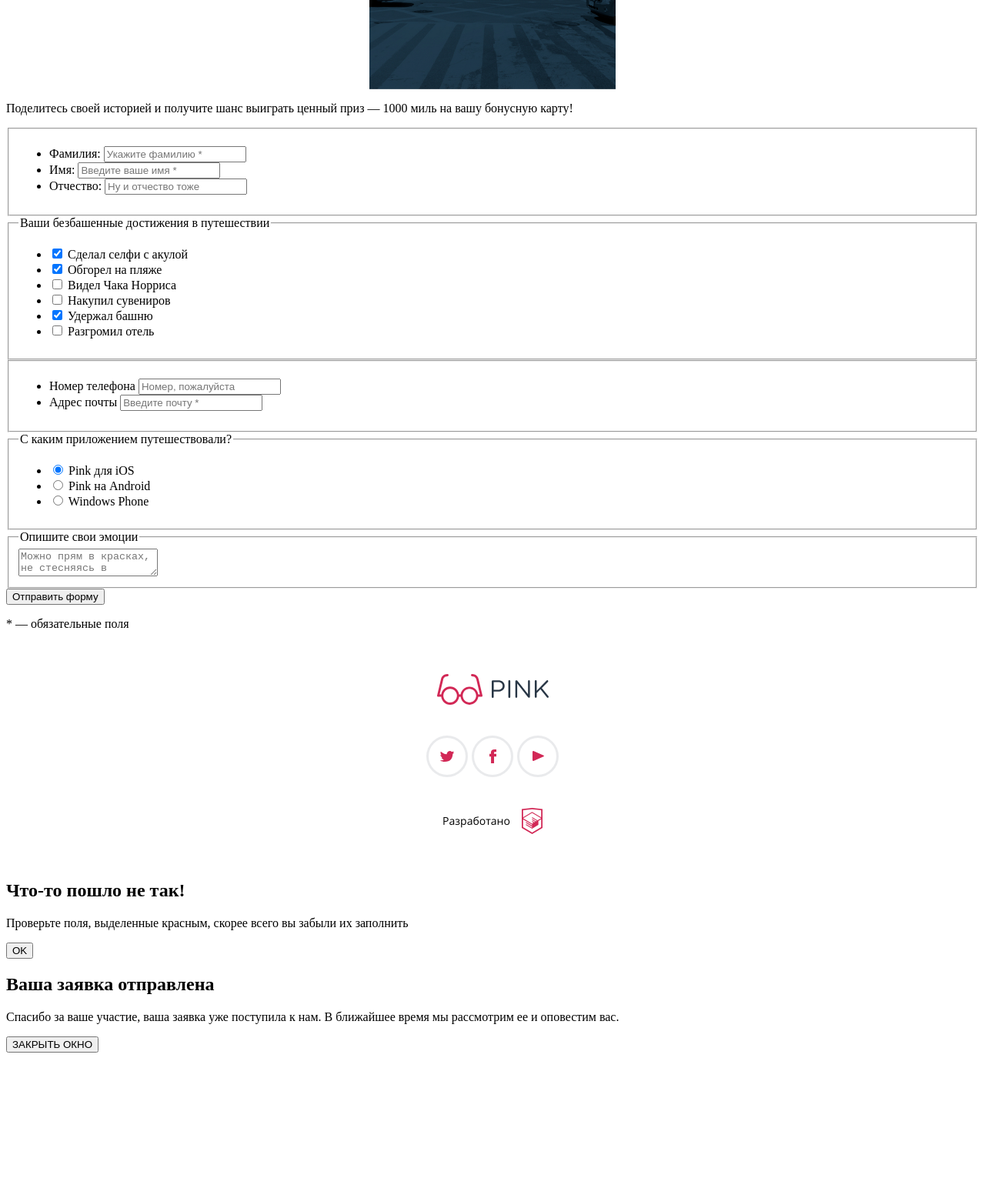
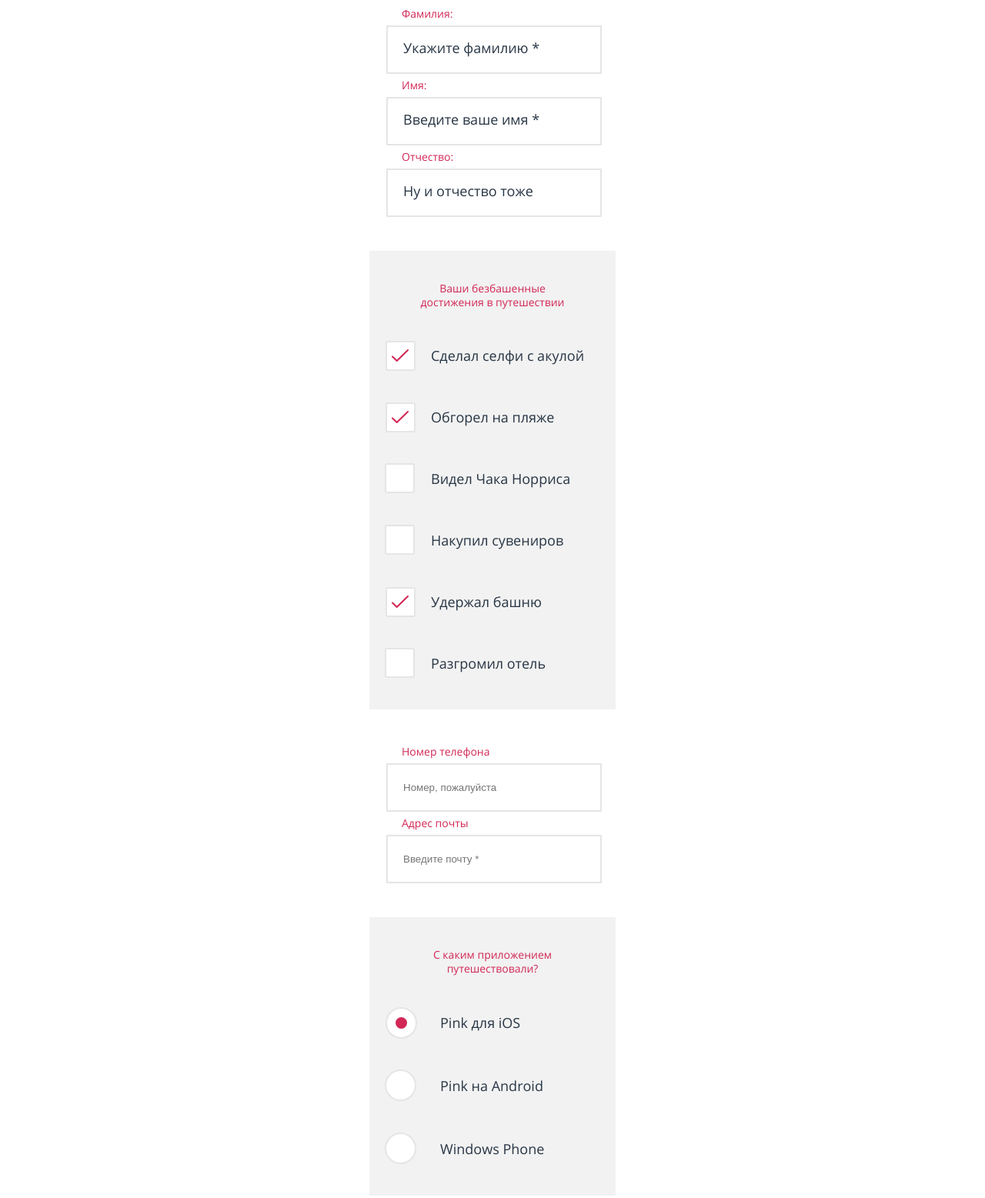
Before and after one commit to Valstarg/1728381-pink-22, a website: page source/form.html in a window 1280 px wide. Shown: the part 354-1911 px from the top of the page at 77% size. Before the commit the page ends 1730 px from the top, so only its background shows below. Drawn offline with nearby package versions, Linux system fonts and the light colour scheme; files that its build step writes are made by us from their sources; files whose address does not match are found by name.

Commit message:
Стилизация страницы формы

```diff
--- a/source/form.html
+++ b/source/form.html
@@ -5,6 +5,7 @@
   <head>
 
     <meta charset="utf-8">
+    <meta name="viewport" content="width=device-width, initial-scale=1">
     <title>HTML Academy: Пинк</title>
 
     <!-- Favicons -->
@@ -23,9 +24,11 @@
 
   <body class="page__body">
 
+    <!-- Header -->
+
     <header class="page-header">
 
-      <div class="page-header__wrapper">
+      <div class="page-header__wrapper__form">
 
         <nav class="main-navigation">
 
--- /dev/null
+++ b/source/less/blocks/feedback-modal.less
@@ -0,0 +1,59 @@
+.feedback-error__window {
+  display: flex;
+  flex-direction: column;
+  justify-content: space-between;
+  width: 780px;
+  height: 377px;
+  margin: 0 auto;
+  margin-top: 150px;
+  margin-bottom: 150px;
+  background-color: @white;
+  box-shadow: 0px 7px 15px @shadow;
+}
+
+.feedback-error__top {
+  height: 214px;
+  margin: 0 auto;
+
+  .feedback-error__title {
+    width: 351px;
+    margin-top: 35px;
+    margin-bottom: 37px;
+    font-family: "Open Sans";
+    font-style: normal;
+    font-weight: 700;
+    font-size: 30px;
+    line-height: 40px;
+    color: @black;
+    text-align: center;
+  }
+
+  .feedback-error__text {
+    width: 351px;
+    font-family: "Open Sans";
+    font-style: normal;
+    font-weight: 400;
+    font-size: 18px;
+    line-height: 24px;
+    color: @main-color;
+    text-align: center;
+  }
+}
+
+.feedback-error__bottom {
+  display: flex;
+  justify-content: center;
+  align-items: center;
+  height: 163px;
+  background-color: @background;
+  border-radius: 0px 0px 5px 5px;
+
+  .feedback-error__button__ok {
+    width: 296px;
+    height: 59px;
+    background-color: @green;
+    color: @white;
+    border: 2px solid @green;
+    border-radius: 1px;
+  }
+}
--- /dev/null
+++ b/source/less/blocks/form-achievements.less
@@ -0,0 +1,87 @@
+.feedback-form__achievements {
+  background-color: @background;
+  padding-left: 20px;
+  padding-right: 20px;
+  margin-bottom: 40px;
+}
+
+.feedback-form__achievements__fieldset {
+  padding: 0;
+  margin: 0;
+  border: none;
+
+  .feedback-form__legend {
+    width: 190px;
+    font-family: "Open Sans";
+    font-style: normal;
+    font-size: 14px;
+    line-height: 18px;
+    font-weight: 400;
+    color: @pink;
+    text-align: center;
+    margin-bottom: 40px;
+    padding-top: 40px;
+  }
+}
+
+.feedback-form__achievements__list {
+  list-style: none;
+  margin: 0;
+  padding: 0;
+}
+
+.feedback-form__achievements__item {
+  margin-bottom: 40px;
+
+  .feedback-form__achievements__item__label {
+    font-family: "Open Sans";
+    font-style: normal;
+    font-size: 18px;
+    line-height: 30px;
+    font-weight: 400;
+    color: @main-color;
+  }
+
+  .feedback-form__achievements__input {
+    position: absolute;
+    z-index: -1;
+    opacity: 0;
+
+    &+label {
+      display: flex;
+      align-items: center;
+    }
+
+    &+label::before {
+      content: "";
+      display: inline-block;
+      width: 40px;
+      height: 40px;
+      background-image: url(../img/symbols/checkbox.svg);
+      margin-right: 20px;
+      background-repeat: no-repeat;
+      cursor: pointer;
+    }
+
+    &+label:hover::before {
+      background-image: url(../img/symbols/checkbox-hover.svg);
+    }
+
+    &+label:active::before {
+      background-image: url(../img/symbols/checkbox-active.svg);
+    }
+
+    &:checked+label::before {
+      background-image: url(../img/symbols/tick.svg), url(../img/symbols/checkbox.svg);
+      background-position: center;
+    }
+
+    &:checked+label:hover::before {
+      background-image: url(../img/symbols/tick.svg), url(../img/symbols/checkbox-hover.svg);
+    }
+
+    &:checked+label:active::before {
+      background-image: url(../img/symbols/tick.svg), url(../img/symbols/checkbox-active.svg);
+    }
+  }
+}
--- /dev/null
+++ b/source/less/blocks/form-data.less
@@ -0,0 +1,54 @@
+.feedback-form__data {
+  margin-bottom: 44px;
+  padding-left: 20px;
+  padding-right: 20px;
+
+  .feedback-form__data__fieldset {
+    border: none;
+    padding: 0;
+  }
+}
+
+.feedback-form__data__list {
+  list-style: none;
+  margin: 0;
+  padding: 0;
+}
+
+.feedback-form__data__input__text {
+  font-family: "Open Sans";
+  font-style: normal;
+  font-size: 14px;
+  line-height: 30px;
+  font-weight: 400;
+  color: @pink;
+  margin-left: 20px;
+  margin-right: 20px;
+}
+
+.feedback-form__data__input {
+  width: 256px;
+  height: 59px;
+  border: 2px solid @table-border;
+  border-radius: 1px;
+  padding: 0;
+  padding-left: 20px;
+
+  &:hover {
+    border: 2px solid @main-color;
+  }
+
+  &:active {
+    border: 2px solid @pink;
+    outline: none;
+  }
+
+  &::placeholder {
+    font-family: "Open Sans";
+    font-style: normal;
+    font-size: 18px;
+    line-height: 30px;
+    font-weight: 400;
+    color: @main-color;
+  }
+}
--- /dev/null
+++ b/source/less/blocks/form-feedback-send.less
@@ -0,0 +1,59 @@
+.feedback-form__send {
+  padding-left: 20px;
+  padding-right: 20px;
+
+  .feedback-form__send__send-button {
+    width: 276px;
+    height: 59px;
+    background-color: @green;
+    font-family: "Open Sans";
+    font-style: normal;
+    font-weight: 700;
+    font-size: 18px;
+    line-height: 30px;
+    color: @white;
+    border: 2px solid @green;
+    border-radius: 2px;
+    outline: none;
+
+    &:hover {
+      background-color: @special-green;
+      border: 2px solid @special-green;
+    }
+
+    &:active {
+      background-color: @special-green;
+      border: 2px solid @special-green;
+      color: @grey;
+      outline: none;
+    }
+  }
+}
+
+.feedback-form__send__notice {
+  font-family: "Open Sans";
+  font-style: normal;
+  font-weight: 400;
+  font-size: 18px;
+  line-height: 30px;
+  color: @main-color;
+  text-align: center;
+
+  .feedback-form__star-symbol {
+    font-family: "Open Sans";
+    font-style: normal;
+    font-weight: 400;
+    font-size: 18px;
+    line-height: 30px;
+    color: @pink;
+  }
+
+  .mobile-hidden {
+    font-family: "Open Sans";
+    font-style: normal;
+    font-weight: 400;
+    font-size: 18px;
+    line-height: 30px;
+    color: @main-color;
+  }
+}
--- /dev/null
+++ b/source/less/blocks/form-feedback.less
@@ -0,0 +1,64 @@
+.feedback-form__contacts {
+  margin-bottom: 44px;
+  padding-left: 20px;
+  padding-right: 20px;
+}
+
+.feedback-form__contacts__fieldset {
+  border: none;
+  padding: 0;
+
+  .feedback-form__contacts__legend {
+    font-family: "Open Sans";
+    font-style: normal;
+    font-size: 14px;
+    line-height: 30px;
+    font-weight: 400;
+    color: @pink;
+    text-align: center;
+  }
+}
+
+.feedback-form__contacts__list {
+  list-style: none;
+  margin: 0;
+  padding: 0;
+}
+
+.feedback-form__contacts__input__text {
+  font-family: "Open Sans";
+  font-style: normal;
+  font-size: 14px;
+  line-height: 30px;
+  font-weight: 400;
+  color: @pink;
+  margin-left: 20px;
+  margin-right: 20px;
+}
+
+.feedback-form__contacts__input {
+  width: 256px;
+  height: 59px;
+  border: 2px solid @table-border;
+  border-radius: 1px;
+  padding: 0;
+  padding-left: 20px;
+
+  &:hover {
+    border: 2px solid @main-color;
+  }
+
+  &:active {
+    border: 2px solid @light-pink;
+    outline: none;
+  }
+
+  ::placeholder {
+    font-family: "Open Sans";
+    font-style: normal;
+    font-size: 18px;
+    line-height: 30px;
+    font-weight: 400;
+    color: @main-color;
+  }
+}
--- /dev/null
+++ b/source/less/blocks/form-feelings.less
@@ -0,0 +1,37 @@
+.feedback-form__feelings {
+  padding-left: 20px;
+  padding-right: 20px;
+}
+
+.feedback-form__feelings__fieldset {
+  border: none;
+  padding: 0;
+  margin: 0;
+  margin-top: 42px;
+
+  .feedback-form__feelings__legend {
+    font-family: "Open Sans";
+    font-style: normal;
+    font-size: 14px;
+    line-height: 18px;
+    font-weight: 400;
+    color: @pink;
+    text-align: center;
+    margin-bottom: 22px;
+  }
+
+  .feedback-form__feelings__textarea {
+    width: 276px;
+    height: 197px;
+    font-family: "Open Sans";
+    font-style: normal;
+    font-weight: 400;
+    font-size: 18px;
+    line-height: 30px;
+    color: @main-color;
+    text-align: center;
+    margin-bottom: 52px;
+    border: 2px solid @table-border;
+    border-radius: 1px;
+  }
+}
--- /dev/null
+++ b/source/less/blocks/form-os.less
@@ -0,0 +1,86 @@
+.feedback-form__os {
+  background-color: @background;
+  padding-left: 20px;
+  padding-right: 20px;
+}
+
+.feedback-form__os__fieldset {
+  padding: 0;
+  margin: 0;
+  border: none;
+
+  .feedback-form__os__legend {
+    width: 190px;
+    font-family: "Open Sans";
+    font-style: normal;
+    font-size: 14px;
+    line-height: 18px;
+    font-weight: 400;
+    color: @pink;
+    text-align: center;
+    margin-bottom: 40px;
+    padding-top: 40px;
+  }
+
+  .feedback-form__os__list {
+    list-style: none;
+    margin: 0;
+    padding: 0;
+  }
+}
+
+.feedback-form__os__item {
+  margin-bottom: 40px;
+
+  .form-feedback__os__item__label {
+    font-family: "Open Sans";
+    font-style: normal;
+    font-size: 18px;
+    line-height: 30px;
+    font-weight: 400;
+    color: @main-color;
+  }
+
+  .feedback-form__os__radio {
+    position: absolute;
+    z-index: -1;
+    opacity: 0;
+
+    &+label {
+      display: flex;
+      align-items: center;
+    }
+
+    &+label::before {
+      content: "";
+      display: inline-block;
+      width: 42px;
+      height: 42px;
+      background-image: url(../img/symbols/radio.svg);
+      margin-right: 30px;
+      background-repeat: no-repeat;
+      cursor: pointer;
+    }
+
+    &+label:hover::before {
+      background-image: url(../img/symbols/radio-hover.svg);
+    }
+
+    &+label:active::before {
+      background-image: url(../img/symbols/radio-active.svg);
+    }
+
+    &:checked+label::before {
+      background-image: url(../img/symbols/ellipse-small.svg), url(../img/symbols/radio.svg);
+      background-position: center;
+    }
+
+    &:checked+label:hover::before {
+      background-image: url(../img/symbols/ellipse-small.svg), url(../img/symbols/radio-hover.svg);
+    }
+
+    &:checked+label:active::before {
+      background-image: url(../img/symbols/ellipse-small.svg), url(../img/symbols/radio-active.svg);
+    }
+  }
+}
--- /dev/null
+++ b/source/less/blocks/form.less
@@ -0,0 +1,40 @@
+.page-inner {
+  display: flex;
+  flex-direction: column;
+  align-items: center;
+  width: 320px;
+  margin: 0 auto;
+  padding: 0;
+  background-color: @white;
+
+  .feedback-form {
+    width: inherit;
+  }
+}
+
+.page-inner__block {
+  padding-left: 20px;
+  padding-right: 20px;
+}
+
+.page-inner__title {
+  min-width: 280px;
+  max-width: 490px;
+  text-align: center;
+  font-family: "Open Sans";
+  font-style: normal;
+  font-size: 14px;
+  line-height: 30px;
+  font-weight: 400;
+  color: @main-color;
+
+  .mobile-hidden {
+    text-align: center;
+    font-family: "Open Sans";
+    font-style: normal;
+    font-size: 14px;
+    line-height: 30px;
+    font-weight: 400;
+    color: @main-color;
+  }
+}
--- /dev/null
+++ b/source/less/blocks/header-form-catalog.less
@@ -0,0 +1,36 @@
+.page-header__wrapper__form {
+  display: flex;
+  flex-direction: column;
+  align-items: center;
+  position: relative;
+  width: 320px;
+  height: 231px;
+  margin: 0 auto;
+  padding: 0;
+  background-color: @white;
+  background-image: url(../img/back-desktop.jpg);
+  background-position: center;
+  background-size: cover;
+  background-repeat: no-repeat;
+}
+
+.downloads__title {
+  width: 280px;
+  padding: 0;
+  font-family: "Open Sans";
+  font-style: normal;
+  font-size: 24px;
+  line-height: 29px;
+  font-weight: 300;
+  color: @white;
+  text-align: center;
+}
+
+.users-hand__image {
+  width: 320px;
+  height: 286px;
+  background-image: url(../img/hand-phone-pc.png);
+  background-repeat: no-repeat;
+  background-position: right;
+  background-size: cover;
+}
--- /dev/null
+++ b/source/less/blocks/request-modal.less
@@ -0,0 +1,59 @@
+.request__window {
+  display: flex;
+  flex-direction: column;
+  justify-content: space-between;
+  width: 780px;
+  height: 377px;
+  margin: 0 auto;
+  margin-top: 150px;
+  margin-bottom: 150px;
+  background-color: @white;
+  box-shadow: 0px 7px 15px @shadow;
+}
+
+.request__top {
+  height: 214px;
+  margin: 0 auto;
+
+  .request__title {
+    width: 396px;
+    margin-top: 35px;
+    margin-bottom: 37px;
+    font-family: "Open Sans";
+    font-style: normal;
+    font-weight: 700;
+    font-size: 30px;
+    line-height: 40px;
+    color: @black;
+    text-align: center;
+  }
+
+  .request__text {
+    width: 396px;
+    font-family: "Open Sans";
+    font-style: normal;
+    font-weight: 400;
+    font-size: 18px;
+    line-height: 24px;
+    color: @main-color;
+    text-align: center;
+  }
+}
+
+.request__bottom {
+  display: flex;
+  justify-content: center;
+  align-items: center;
+  height: 163px;
+  background-color: @background;
+  border-radius: 0px 0px 5px 5px;
+
+  .request__button__close {
+    width: 456px;
+    height: 59px;
+    background-color: @green;
+    color: @white;
+    border: 2px solid @green;
+    border-radius: 1px;
+  }
+}
--- a/source/less/global/variables.less
+++ b/source/less/global/variables.less
@@ -1,12 +1,14 @@
 // Colors
 
 @pink: #d22856;
+@light-pink: #d22854;
 @white: #ffffff;
 @black: #000000;
 @main-color: #283645;
 @background: #f2f2f2;
 @light: #efefef;
 @green: #2aab6d;
+@special-green: #1c9b5e;
 @button-border: rgba(40, 54, 69, 0.1);
 @border-light-bg: rgba(40, 54, 69, 0.3);
 @table-border: #e5e5e5;
@@ -16,3 +18,5 @@
 @light-black: rgba(0, 0, 0, 0.3);
 @light-black-border: rgba(255, 255, 255, 0.15);
 @dark-pink: rgba(210, 40, 86, 0.3);
+@grey: rgba(255, 255, 255, 0.3);
+@shadow: rgba(0, 1, 1, 0.15);
--- a/source/less/style.less
+++ b/source/less/style.less
@@ -23,3 +23,13 @@
 @import "blocks/quotes-pc.less";
 @import "blocks/tariff-slider-button.less";
 @import "blocks/tariff-tables.less";
+@import "blocks/form.less";
+@import "blocks/form-achievements.less";
+@import "blocks/form-data.less";
+@import "blocks/form-feedback-send.less";
+@import "blocks/form-feedback.less";
+@import "blocks/form-feelings.less";
+@import "blocks/form-os.less";
+@import "blocks/feedback-modal.less";
+@import "blocks/request-modal.less";
+@import "blocks/header-form-catalog.less";
```
